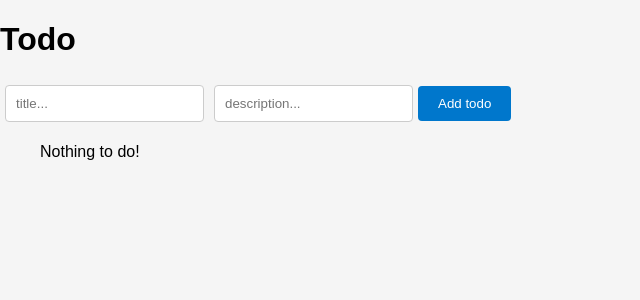
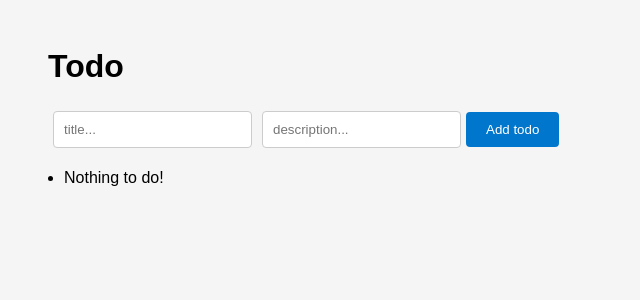
Before and after one commit to joshuamorony/angularstart-todo, an Angular app: page /home in a window 1280 px wide. Shown: the top 300 px of the page, without its empty margins (0-640 px from the left). Built offline with nearby package versions, Linux system fonts and the light colour scheme.

Commit message:
initial commit

```diff
--- a/src/app/app.component.ts
+++ b/src/app/app.component.ts
@@ -7,7 +7,6 @@ import { RouterOutlet } from '@angular/router';
   standalone: true,
   imports: [CommonModule, RouterOutlet],
   template: ` <router-outlet></router-outlet> `,
-  styles: [],
 })
 export class AppComponent {
   title = 'angularstart-todo';
--- a/src/app/home/ui/todo-list.component.ts
+++ b/src/app/home/ui/todo-list.component.ts
@@ -12,11 +12,19 @@ import { Todo } from '../../shared/interfaces/todo';
         <a routerLink="/detail/{{ todo.id }}">{{ todo.title }}</a>
       </li>
       } @empty {
-      <p>Nothing to do!</p>
+      <li>Nothing to do!</li>
       }
     </ul>
   `,
   imports: [RouterLink],
+  styles: [
+    `
+      ul {
+        margin: 0;
+        padding: 1rem;
+      }
+    `,
+  ],
 })
 export class TodoListComponent {
   @Input({ required: true }) todos!: Todo[];
--- a/src/styles.scss
+++ b/src/styles.scss
@@ -2,8 +2,7 @@
 body {
   font-family: "Arial", sans-serif;
   background-color: #f5f5f5;
-  margin: 0;
-  padding: 0;
+  margin: 3rem;
 }
 
 button {
```
